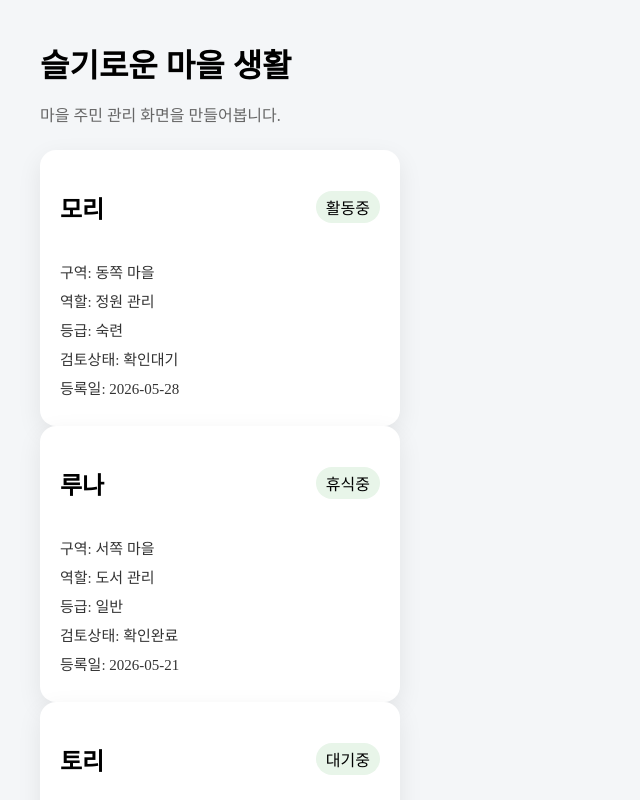
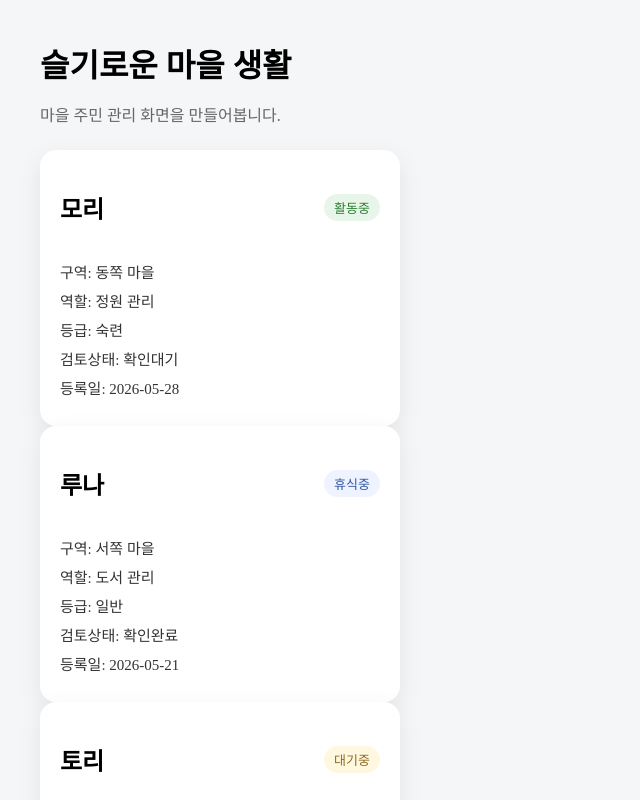
Before and after one commit to JEON-DONG-HEE/wise-village-life, a React (Vite) app: page / in a window 1280 px wide. Shown: the top 800 px of the page, without its empty margins (0-640 px from the left). Built offline with nearby package versions, Linux system fonts and the light colour scheme.

Commit message:
뱃지 상태값 처리

```diff
--- a/src/App.tsx
+++ b/src/App.tsx
@@ -45,6 +45,20 @@ const residents: Resident[] = [
   },
 ];
 
+const getStatusClassName = (status: string) => {
+  if (status === "활동중") {
+    return "status-badge--active";
+  }
+  if (status === "휴식중") {
+    return "status-badge--rest";
+  }
+  if (status === "대기중") {
+    return "status-badge--wating";
+  }
+
+  return "";
+};
+
 function App() {
   return (
     <div className="app">
@@ -59,7 +73,11 @@ function App() {
             {/* React 에서 목록을 만들 때는 반복되는 각 요소에 key 를 줘야 함 */}
             <div className="resident-card__header">
               <h2>{resident.name}</h2>
-              <span>{resident.status}</span>
+              <span
+                className={`status-badge ${getStatusClassName(resident.status)}`}
+              >
+                {resident.status}
+              </span>
             </div>
             <div className="resident-card__body">
               <p>구역: {resident.area}</p>
--- a/src/styles/App.scss
+++ b/src/styles/App.scss
@@ -32,12 +32,6 @@
     h2 {
       font-size: 24px;
     }
-
-    span {
-      padding: 4px 10px;
-      border-radius: 999px;
-      background-color: #e8f5e9;
-    }
   }
 
   &__body {
@@ -48,3 +42,23 @@
     }
   }
 }
+
+.status-badge {
+  padding: 4px 10px;
+  border-radius: 999px;
+  background-color: #e8f5e9;
+  font-size: 13px;
+
+  &--active {
+    background-color: #e8f5e9;
+    color: #2e7d32;
+  }
+  &--rest {
+    background-color: #eef3ff;
+    color: #3156a3;
+  }
+  &--wating {
+    background-color: #fff8e1;
+    color: #8a6d1d;
+  }
+}
```
